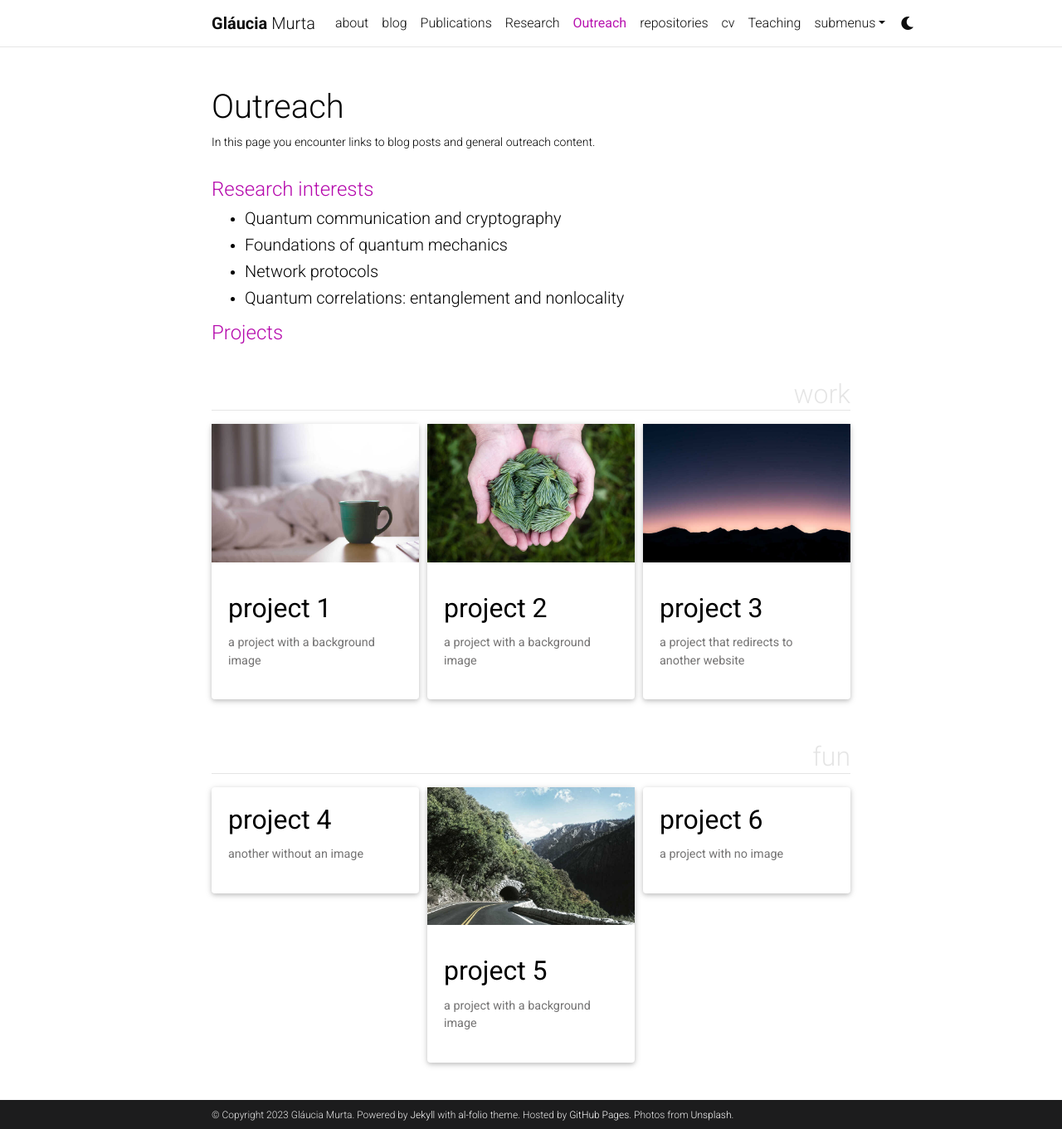
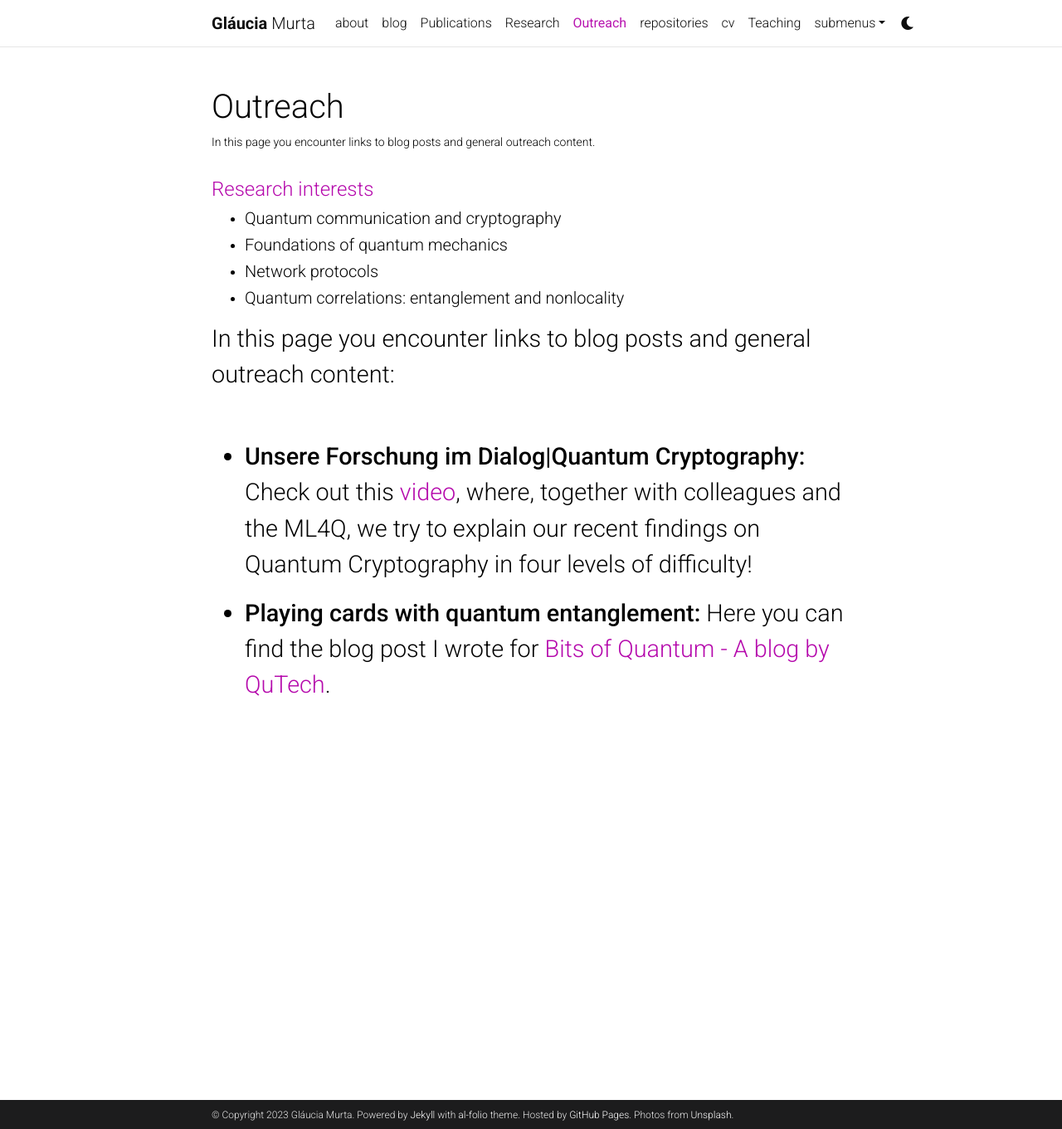
Before and after one commit to glauciamg/glauciamg.github.io, a Jekyll site: the page built from _pages/outreach.md, in a window 1280 px wide and 1361 px high. Shown: the whole window at 83% size. Built offline with Jekyll 4.4.1, drawn with Linux system fonts in a browser that asks for light colours; full-size pictures stand in for the smaller copies a plugin makes; comment, search, counter and statistics services are not loaded; a style sheet for code colours, icons or effects is not loaded.

Commit message:
Update outreach.md

```diff
--- a/_pages/outreach.md
+++ b/_pages/outreach.md
@@ -22,54 +22,13 @@ horizontal: false
 </ul>
 <!-- /wp:list -->
 
-<!-- wp:heading -->
-<h4><span style="color: var(--global-theme-color)">Projects</span></h4>
-<!-- /wp:heading -->
+<p style="font-size:1.8rem"> In this page you encounter links to blog posts and general outreach content:</p>
 
-<!-- pages/projects.md -->
-<div class="projects">
-{%- if site.enable_project_categories and page.display_categories %}
-  <!-- Display categorized projects -->
-  {%- for category in page.display_categories %}
-  <h2 class="category">{{ category }}</h2>
-  {%- assign categorized_projects = site.projects | where: "category", category -%}
-  {%- assign sorted_projects = categorized_projects | sort: "importance" %}
-  <!-- Generate cards for each project -->
-  {% if page.horizontal -%}
-  <div class="container">
-    <div class="row row-cols-2">
-    {%- for project in sorted_projects -%}
-      {% include projects_horizontal.html %}
-    {%- endfor %}
-    </div>
-  </div>
-  {%- else -%}
-  <div class="grid">
-    {%- for project in sorted_projects -%}
-      {% include projects.html %}
-    {%- endfor %}
-  </div>
-  {%- endif -%}
-  {% endfor %}
+&nbsp;
+<ul style="font-size:1.8rem">
+ 	<li class="entry-title"><strong>Unsere Forschung im Dialog|Quantum Cryptography:</strong> Check out this <a href="https://www.youtube.com/watch?v=oSAPe_pfqzE&ab_channel=ML4QClusterofExcellence">video</a>, where, together with colleagues and the ML4Q, we try to explain our recent findings on Quantum Cryptography in four levels of difficulty!</li>
+</ul>
 
-{%- else -%}
-<!-- Display projects without categories -->
-  {%- assign sorted_projects = site.projects | sort: "importance" -%}
-  <!-- Generate cards for each project -->
-  {% if page.horizontal -%}
-  <div class="container">
-    <div class="row row-cols-2">
-    {%- for project in sorted_projects -%}
-      {% include projects_horizontal.html %}
-    {%- endfor %}
-    </div>
-  </div>
-  {%- else -%}
-  <div class="grid">
-    {%- for project in sorted_projects -%}
-      {% include projects.html %}
-    {%- endfor %}
-  </div>
-  {%- endif -%}
-{%- endif -%}
-</div>
+<ul style="font-size:1.8rem">
+ 	<li class="entry-title"><strong>Playing cards with quantum entanglement:</strong> Here you can find the blog post I wrote for <a href="https://blog.qutech.nl/index.php/2017/02/10/playing-card-with-quantum-entanglement/">Bits of Quantum - A blog by QuTech</a>.</li>
+</ul>
```
